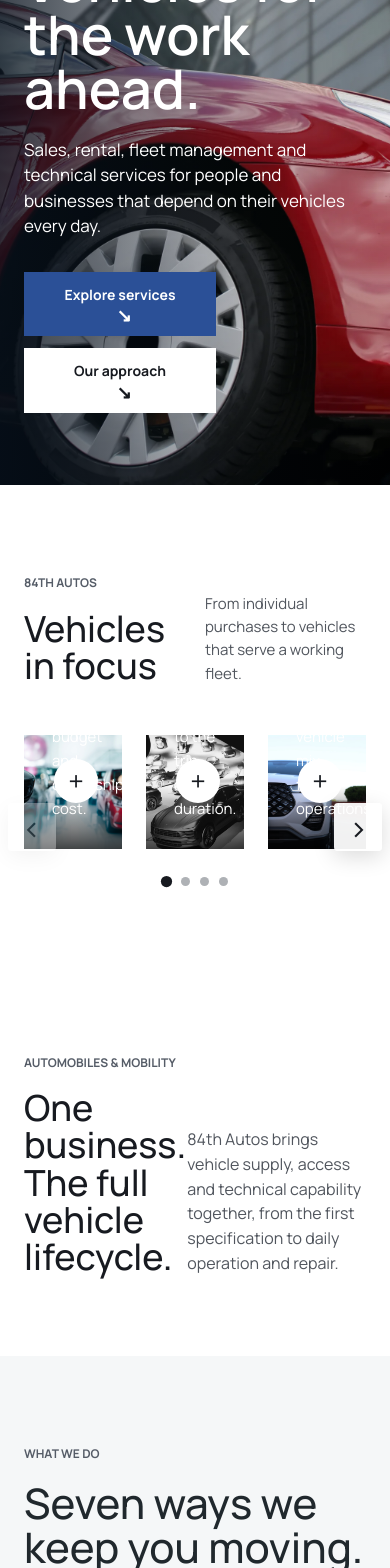
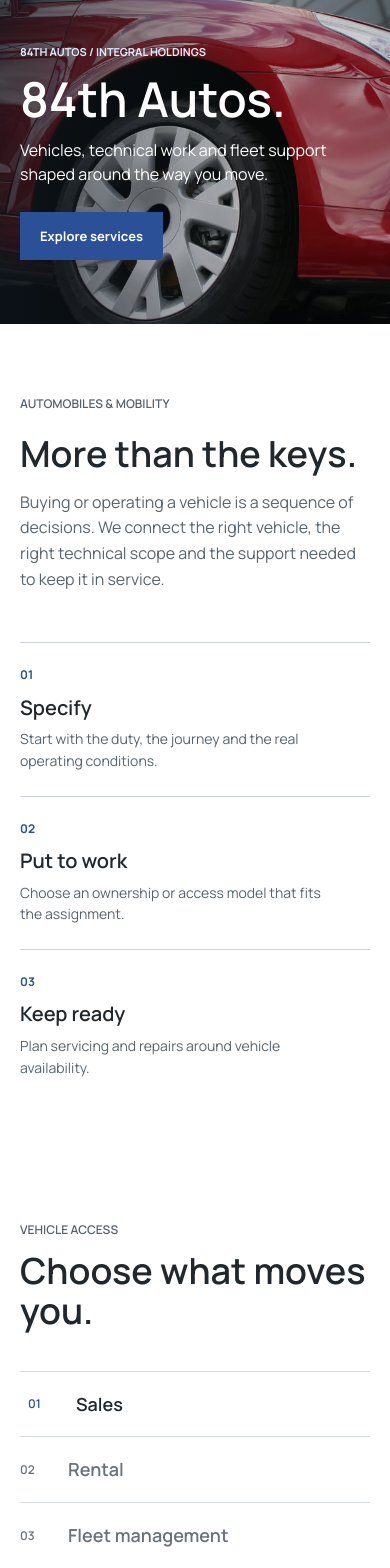
Before and after one commit to dreamdigitalafrica/Integralholdings, a React (Vite) app: page /automobiles.html in a window 390 px wide. Shown: the part 320-1888 px from the top of the page. Built offline with nearby package versions, Linux system fonts and the light colour scheme; grey boxes are pictures that could not be loaded; a web font is replaced by a local one.

Commit message:
Redesign Autos page with focused service layouts

```diff
--- a/src/assets/css/integral.css
+++ b/src/assets/css/integral.css
@@ -36,10 +36,10 @@ button:focus-visible, a:focus-visible { outline: 2px solid var(--integral-blue);
 .integral-nav-dropdown > button { border: 0; background: none; color: inherit; font: inherit; cursor: pointer; }
 .integral-nav-dropdown > button .integral-nav-chevron { display: inline-block; margin-left: 5px; font-size: 14px; line-height: 1; transition: transform .24s cubic-bezier(.22, 1, .36, 1); }
 .integral-nav-dropdown { position: relative; }
-.integral-nav-submenu { position: absolute; right: -12px; top: calc(100% - 9px); width: max-content; min-width: 292px; max-width: min(350px, calc(100vw - 36px)); display: grid; gap: 1px; padding: 8px; border: 1px solid #dde2e3; background: #fff; box-shadow: 0 14px 30px #17253416; opacity: 0; visibility: hidden; pointer-events: none; transform: translateY(-6px); transition: opacity .18s ease, transform .25s cubic-bezier(.22, 1, .36, 1), visibility .25s; }
+.integral-nav-submenu { position: absolute; right: 0; top: calc(100% - 9px); width: max-content; min-width: 0; max-width: min(320px, calc(100vw - 36px)); display: grid; gap: 1px; padding: 6px; border: 1px solid #dde2e3; background: #fff; box-shadow: 0 14px 30px #17253416; opacity: 0; visibility: hidden; pointer-events: none; transform: translateY(-6px); transition: opacity .18s ease, transform .25s cubic-bezier(.22, 1, .36, 1), visibility .25s; }
 .integral-nav-dropdown:hover .integral-nav-submenu, .integral-nav-dropdown:focus-within .integral-nav-submenu, .integral-nav-dropdown.is-open .integral-nav-submenu { opacity: 1; visibility: visible; pointer-events: auto; transform: translateY(0); }
 .integral-nav-dropdown:hover .integral-nav-chevron, .integral-nav-dropdown:focus-within .integral-nav-chevron, .integral-nav-dropdown.is-open .integral-nav-chevron { transform: rotate(180deg); }
-.integral-nav-submenu a { display: flex; align-items: center; justify-content: space-between; gap: 20px; min-height: 42px; padding: 10px 12px; color: var(--integral-ink); font-size: 14px; font-weight: 600; line-height: 1.25; transition: background-color .18s ease, color .18s ease; }
+.integral-nav-submenu a { display: flex; align-items: center; justify-content: space-between; gap: 14px; min-height: 38px; padding: 8px 10px; color: var(--integral-ink); font-size: 13px; font-weight: 600; line-height: 1.25; white-space: nowrap; transition: background-color .18s ease, color .18s ease; }
 .integral-nav-submenu a i { display: inline-block; color: var(--integral-blue); font-size: 17px; font-style: normal; line-height: 1; opacity: 0; transform: translate(-7px, 7px); transition: opacity .2s ease, transform .25s cubic-bezier(.22, 1, .36, 1); }
 .integral-nav-submenu a:hover, .integral-nav-submenu a:focus-visible { background: #eff3f7; color: var(--integral-ink); }
 .integral-nav-submenu a:hover i, .integral-nav-submenu a:focus-visible i { opacity: 1; transform: translate(0, 0); }
@@ -665,3 +665,100 @@ button:focus-visible, a:focus-visible { outline: 2px solid var(--integral-blue);
   .integral-autos-service-row > span { padding-top: 6px; }
   .integral-autos-service-row p { grid-column: 2; }
 }
+
+/* 84th Autos: restrained editorial presentation. */
+.integral-autos-page { color: #20282d; }
+.autos-v2-shell { width: min(1320px, calc(100% - 64px)); margin-inline: auto; }
+.autos-v2-eyebrow { display: block; color: #56626b; font-size: 12px; font-weight: 600; line-height: 1.35; text-transform: uppercase; }
+.integral-autos-hero { min-height: min(660px, 76svh); }
+.integral-autos-hero > img { object-position: center 58%; }
+.integral-autos-hero-shade { background: linear-gradient(90deg, #101820b8, #10182036 70%); }
+.integral-autos-hero-content { padding: 120px 0 78px; justify-content: flex-end; }
+.integral-autos-hero-content > span { margin-bottom: 14px; font-size: 11px; letter-spacing: 0; }
+.integral-autos-hero-content h1 { max-width: 680px; font-size: clamp(48px, 5vw, 74px); font-weight: 550; line-height: 1.04; }
+.integral-autos-hero-content > p { max-width: 430px; margin-top: 14px; font-size: 17px; line-height: 1.5; }
+.integral-autos-hero-actions { width: fit-content; margin-top: 26px; }
+.integral-autos-hero-actions a { display: inline-flex; flex: none; width: auto; min-width: 0; padding: 13px 20px; font-size: 13px; font-weight: 650; }
+.autos-v2-intro { padding-block: 100px 88px; }
+.autos-v2-intro > div:first-of-type { display: grid; grid-template-columns: .9fr 1.1fr; gap: 8%; align-items: end; margin-top: 22px; }
+.autos-v2-intro h2, .autos-v2-section-heading h2, .autos-v2-technical-content h2, .autos-v2-business h2 { margin: 0; font-size: clamp(36px, 3.2vw, 50px); font-weight: 550; line-height: 1.1; }
+.autos-v2-intro > div:first-of-type p { max-width: 570px; margin: 0; color: #58646d; font-size: 16px; line-height: 1.6; }
+.autos-v2-pillars { display: grid; grid-template-columns: repeat(3, 1fr); gap: 36px; margin-top: 76px; }
+.autos-v2-pillars article { border-top: 1px solid #cdd3d6; padding-top: 18px; }
+.autos-v2-pillars strong { color: #2b5097; font-size: 12px; font-weight: 650; }
+.autos-v2-pillars h3 { margin: 20px 0 9px; font-size: 20px; font-weight: 600; }
+.autos-v2-pillars p { max-width: 310px; margin: 0; color: #58646d; font-size: 14px; line-height: 1.55; }
+.autos-v2-selector { padding-block: 92px 112px; scroll-margin-top: 100px; }
+.autos-v2-section-heading { margin-bottom: 40px; }
+.autos-v2-section-heading h2 { margin-top: 13px; }
+.autos-v2-selector-grid { display: grid; grid-template-columns: minmax(310px, .72fr) minmax(0, 1.28fr); gap: clamp(40px, 7vw, 110px); align-items: stretch; }
+.autos-v2-selector-options { display: flex; flex-direction: column; }
+.autos-v2-selector-options button { display: flex; align-items: center; gap: 20px; width: 100%; padding: 18px 0; border: 0; border-top: 1px solid #d7dcdf; background: transparent; color: #697279; font-size: 20px; font-weight: 550; text-align: left; cursor: pointer; transition: color .2s ease, padding-left .2s ease; }
+.autos-v2-selector-options button:last-of-type { border-bottom: 1px solid #d7dcdf; }
+.autos-v2-selector-options button span { min-width: 28px; font-size: 12px; }
+.autos-v2-selector-options button:hover, .autos-v2-selector-options button[aria-pressed="true"] { padding-left: 8px; color: #20282d; }
+.autos-v2-selector-options button[aria-pressed="true"] span { color: #2b5097; }
+.autos-v2-selector-copy { margin-top: auto; padding-top: 42px; }
+.autos-v2-selector-copy h3 { margin: 0 0 12px; font-size: 28px; font-weight: 550; line-height: 1.15; }
+.autos-v2-selector-copy p { max-width: 460px; margin: 0; color: #58646d; font-size: 15px; line-height: 1.6; }
+.autos-v2-selector-image { min-height: 500px; background: #e8ecee; animation: autos-v2-image-in .4s ease both; }
+.autos-v2-selector-image img { display: block; width: 100%; height: 100%; max-height: 620px; object-fit: cover; }
+@keyframes autos-v2-image-in { from { opacity: .65; } to { opacity: 1; } }
+.autos-v2-technical { padding-block: 86px; background: #1f2529; color: #fff; }
+.autos-v2-technical-grid { display: grid; grid-template-columns: minmax(0, .82fr) minmax(0, 1.18fr); gap: clamp(48px, 8vw, 120px); align-items: center; }
+.autos-v2-technical-image { height: min(600px, 52vw); overflow: hidden; }
+.autos-v2-technical-image img { width: 100%; height: 100%; object-fit: cover; object-position: center 58%; }
+.autos-v2-technical-content .autos-v2-eyebrow { color: #b8c8d7; }
+.autos-v2-technical-content h2 { margin-top: 13px; }
+.autos-v2-technical-content > p { max-width: 560px; margin: 18px 0 38px; color: #ced5d9; font-size: 15px; line-height: 1.6; }
+.autos-v2-technical-list { display: grid; grid-template-columns: repeat(2, minmax(0, 1fr)); gap: 28px 34px; }
+.autos-v2-technical-list article { padding-top: 14px; border-top: 1px solid #69747b; }
+.autos-v2-technical-list h3 { margin: 0 0 9px; color: #fff; font-size: 18px; font-weight: 600; }
+.autos-v2-technical-list p { margin: 0; color: #ced5d9; font-size: 13px; line-height: 1.55; }
+.autos-v2-focus { padding-block: 106px 116px; }
+.autos-v2-focus-grid { display: grid; grid-template-columns: repeat(2, minmax(0, 1fr)); gap: 28px; }
+.autos-v2-focus-grid img { display: block; width: 100%; height: auto; aspect-ratio: 1.45; object-fit: cover; }
+.autos-v2-focus-grid article > span { display: block; margin-top: 22px; color: #5d6870; font-size: 12px; font-weight: 600; text-transform: uppercase; }
+.autos-v2-focus-grid h3 { margin: 10px 0 9px; font-size: 26px; font-weight: 550; }
+.autos-v2-focus-grid p { max-width: 500px; margin: 0; color: #58646d; font-size: 15px; line-height: 1.6; }
+.autos-v2-business { position: relative; display: flex; align-items: end; min-height: 510px; overflow: hidden; background: #252d32; color: #fff; }
+.autos-v2-business > img, .autos-v2-business-shade { position: absolute; inset: 0; width: 100%; height: 100%; }
+.autos-v2-business > img { object-fit: cover; object-position: center 62%; }
+.autos-v2-business-shade { background: linear-gradient(90deg, #121a20d9, #121a2066 65%, #121a2033); }
+.autos-v2-business-content { position: relative; z-index: 1; padding-block: 90px; }
+.autos-v2-business .autos-v2-eyebrow { color: #d8e4f2; }
+.autos-v2-business h2 { max-width: 690px; margin-top: 14px; }
+.autos-v2-business p { max-width: 480px; margin: 16px 0 28px; color: #f1f4f6; font-size: 16px; line-height: 1.55; }
+.autos-v2-business a { display: inline-flex; padding: 12px 18px; background: #fff; color: #20282d; font-size: 13px; font-weight: 650; }
+.autos-v2-business a:hover { background: #e6edf6; color: #20282d; }
+@media (max-width: 991px) { .autos-v2-selector-grid { grid-template-columns: minmax(260px, .85fr) minmax(0, 1.15fr); gap: 32px; } .autos-v2-technical-grid { gap: 42px; } }
+@media (max-width: 767px) {
+  .autos-v2-shell { width: min(100% - 40px, 560px); }
+  .integral-autos-hero { min-height: 570px; }
+  .integral-autos-hero-content { width: calc(100% - 40px); padding: 118px 0 64px; }
+  .integral-autos-hero-content h1 { font-size: 48px; }
+  .integral-autos-hero-content > p { font-size: 16px; }
+  .integral-autos-hero-actions { display: block; width: fit-content; }
+  .integral-autos-hero-actions a { width: auto; }
+  .autos-v2-intro, .autos-v2-selector, .autos-v2-focus { padding-block: 72px; }
+  .autos-v2-intro > div:first-of-type, .autos-v2-selector-grid, .autos-v2-technical-grid, .autos-v2-focus-grid { grid-template-columns: 1fr; }
+  .autos-v2-intro > div:first-of-type { gap: 16px; }
+  .autos-v2-intro h2, .autos-v2-section-heading h2, .autos-v2-technical-content h2, .autos-v2-business h2 { font-size: 36px; }
+  .autos-v2-pillars { grid-template-columns: 1fr; gap: 24px; margin-top: 50px; }
+  .autos-v2-pillars h3 { margin-top: 10px; }
+  .autos-v2-selector-grid { gap: 32px; }
+  .autos-v2-selector-options button { font-size: 18px; }
+  .autos-v2-selector-copy { padding-top: 28px; }
+  .autos-v2-selector-copy h3 { font-size: 24px; }
+  .autos-v2-selector-image { min-height: 0; aspect-ratio: 1.15; }
+  .autos-v2-selector-image img { height: 100%; }
+  .autos-v2-technical { padding-block: 58px 70px; }
+  .autos-v2-technical-image { height: 300px; }
+  .autos-v2-technical-list { gap: 22px; }
+  .autos-v2-focus-grid { gap: 44px; }
+  .autos-v2-focus-grid h3 { font-size: 23px; }
+  .autos-v2-business { min-height: 500px; }
+  .autos-v2-business-content { padding-block: 70px; }
+}
+@media (max-width: 430px) { .autos-v2-technical-list { grid-template-columns: 1fr; } }
+@media (prefers-reduced-motion: reduce) { .autos-v2-selector-image { animation: none; } }
--- a/src/pages/IntegralPages.jsx
+++ b/src/pages/IntegralPages.jsx
@@ -1,9 +1,8 @@
 /* eslint-disable react/prop-types */
-import { useEffect } from "react";
+import { useEffect, useState } from "react";
 import { Link } from "react-router-dom";
 import { Layout } from "../layouts/Layout";
 import { subsidiaries, values } from "../content";
-import { AutosCarousel } from "../components/AutosCarousel";
 
 const PageHero = ({ eyebrow, title, description, image }) => <section className="integral-page-hero" style={{ backgroundImage: `url(${image})` }}><div className="container"><span className="td-section-title-pre">{eyebrow}</span><h1>{title}</h1><p>{description}</p></div></section>;
 const NextLink = ({ to, children }) => <Link className="integral-next-link" to={to}>{children}<span aria-hidden="true">↗</span></Link>;
@@ -71,25 +70,20 @@ export const SubsidiaryPage = ({ id }) => {
 
 export const AutosPage = () => {
   useAutosReveals();
-  const services = [
-    ["Sales", "Vehicle selection starts with the job the vehicle needs to do. We help customers compare suitable options, understand the purchase terms and plan a clear handover."],
-    ["Fabrication", "Body and component fabrication for defined vehicle requirements, with attention to fit, function and the conditions in which the vehicle will work."],
-    ["Rental", "Short and longer-term vehicle access for individuals, project teams and organisations, matched to the trip, duration and operating need."],
-    ["Fleet management", "Vehicle planning, allocation and maintenance coordination that helps organisations track usage, manage downtime and keep essential journeys covered."],
-    ["Repairs", "Inspection, fault diagnosis and repair coordination focused on restoring safe, dependable vehicle operation and keeping owners informed of the work required."],
-    ["Coupling", "Integration of vehicle bodies, equipment and components against a defined specification, with fit and readiness checked before the vehicle is put to work."],
-    ["Manufacturing", "Vehicle production and assembly work shaped by the intended use, component requirements and a clear path from specification through delivery."],
+  const [activeService, setActiveService] = useState(0);
+  const accessServices = [
+    { name: "Sales", title: "Choose for the way you drive.", description: "Vehicle selection begins with intended use, operating conditions and ownership cost. Compare the options, confirm the purchase terms and know what happens at handover.", image: "/integral/autos-showroom.webp", alt: "Vehicles on display in a showroom" },
+    { name: "Rental", title: "The vehicle you need, for the time you need it.", description: "Access vehicles for a trip, a temporary assignment or a longer project. We match capacity and duration to the work, without treating every requirement as the same rental.", image: "/integral/autos-white-suv.webp", alt: "White SUV parked outdoors" },
+    { name: "Fleet management", title: "Keep your working vehicles working.", description: "Plan allocation, track use and coordinate maintenance around actual demand. A clear view of vehicle availability helps teams manage downtime before it disrupts operations.", image: "/integral/autos-city-cars.webp", alt: "Cars parked on a city street" },
   ];
+  const selected = accessServices[activeService];
   return <Layout header={1} footer={1}><main className="integral-autos-page">
-  <section className="integral-autos-hero" aria-labelledby="autos-title"><img src="/integral/autos-red-city.webp" alt="Red car against contemporary city architecture" /><div className="integral-autos-hero-shade" /><div className="integral-autos-hero-content integral-autos-live-reveal"><span>84th Autos / Integral Holdings</span><h1 id="autos-title">Vehicles for the work ahead.</h1><p>Sales, rental, fleet management and technical services for people and businesses that depend on their vehicles every day.</p><div className="integral-autos-hero-actions"><a href="#autos-services">Explore services <span aria-hidden="true">↘</span></a><a href="#autos-process">Our approach <span aria-hidden="true">↘</span></a></div></div></section>
-  <AutosCarousel />
-  <section className="integral-autos-intro-band integral-autos-live-reveal" aria-labelledby="autos-intro-title"><p className="integral-autos-kicker">Automobiles &amp; Mobility</p><h2 id="autos-intro-title">One business. The full vehicle lifecycle.</h2><p>84th Autos brings vehicle supply, access and technical capability together, from the first specification to daily operation and repair.</p></section>
-  <section className="integral-autos-service-directory" id="autos-services" aria-labelledby="autos-services-title"><div className="integral-autos-service-directory-heading integral-autos-live-reveal"><span className="integral-autos-kicker">What we do</span><h2 id="autos-services-title">Seven ways we keep you moving.</h2><p>Choose the right vehicle, put it to work and keep it ready for what comes next.</p></div><div className="integral-autos-service-list">{services.map(([title, description], index) => <article className="integral-autos-service-row integral-autos-live-reveal" key={title}><span>0{index + 1}</span><h3>{title}</h3><p>{description}</p></article>)}</div></section>
-  <section className="integral-autos-editorial integral-autos-live-reveal" id="autos-sourcing" aria-labelledby="autos-sourcing-title"><div className="integral-autos-editorial-media"><img src="/integral/autos-charge-yellow.webp" alt="Yellow electric vehicle charging" loading="lazy" /></div><div className="integral-autos-editorial-copy"><p className="integral-autos-kicker">Sales &amp; rental</p><h2 id="autos-sourcing-title">The right vehicle for the right assignment.</h2><p>Whether the requirement is a personal vehicle, a temporary rental or a project fleet, the brief comes first: capacity, operating conditions, duration and total cost.</p><a href="#autos-services">View services <span aria-hidden="true">→</span></a></div></section>
-  <section className="integral-autos-editorial integral-autos-editorial-reverse integral-autos-live-reveal" id="autos-advisory" aria-labelledby="autos-advisory-title"><div className="integral-autos-editorial-media"><img src="/integral/autos-charge-blue.webp" alt="Blue electric vehicle connected to a charger" loading="lazy" /></div><div className="integral-autos-editorial-copy"><p className="integral-autos-kicker">Fleet management</p><h2 id="autos-advisory-title">Know what your fleet needs next.</h2><p>A useful fleet plan accounts for utilisation, scheduled maintenance and vehicles off the road. We bring those decisions into one operational view.</p><a href="#autos-services">View services <span aria-hidden="true">→</span></a></div></section>
-  <section className="integral-autos-editorial integral-autos-live-reveal" id="autos-workshop" aria-labelledby="autos-workshop-title"><div className="integral-autos-editorial-media"><img src="/integral/autos-workshop.webp" alt="Vehicles in a modern automobile workshop" loading="lazy" /></div><div className="integral-autos-editorial-copy"><p className="integral-autos-kicker">Repairs &amp; technical work</p><h2 id="autos-workshop-title">Keep vehicles ready for service.</h2><p>Inspection and repair start with the fault and its effect on safe operation. Fabrication and component coupling start with a defined specification and a proper fit.</p><a href="#autos-services">View services <span aria-hidden="true">→</span></a></div></section>
-  <section className="integral-autos-fleet integral-autos-live-reveal" id="autos-fleet" aria-labelledby="autos-fleet-title"><img src="/integral/autos-fuel.webp" alt="Fuel nozzles at a service station" loading="lazy" /><div><p className="integral-autos-kicker">Manufacturing &amp; fleet</p><h2 id="autos-fleet-title">Built for the duty, managed for the distance.</h2><p>Vehicle assembly and fleet planning should answer the same question: what must this vehicle do reliably, day after day? We work from that specification through delivery and operation.</p></div></section>
-  <section className="integral-autos-process" id="autos-process" aria-labelledby="autos-process-title"><div className="integral-autos-section-head integral-autos-live-reveal"><div><span className="td-section-title-pre">How we work</span><h2 id="autos-process-title">From brief to road readiness.</h2></div></div><div className="integral-autos-process-grid">{[["Specify", "Define the vehicle's duty, operating conditions, capacity and budget before a recommendation is made."], ["Select", "Review suitable vehicles or components against availability, fit and total ownership cost."], ["Prepare", "Agree the supply or technical scope, documentation, handover requirements and next steps."], ["Maintain", "Plan inspection and repair needs so vehicles remain useful after delivery."]].map(([title, text], index) => <article className="integral-autos-live-reveal" key={title}><span>0{index + 1}</span><h3>{title}</h3><p>{text}</p></article>)}</div></section>
+  <section className="integral-autos-hero" aria-labelledby="autos-title"><img src="/integral/autos-red-city.webp" alt="Red car against contemporary city architecture" /><div className="integral-autos-hero-shade" /><div className="integral-autos-hero-content integral-autos-live-reveal"><span>84th Autos / Integral Holdings</span><h1 id="autos-title">84th Autos.</h1><p>Vehicles, technical work and fleet support shaped around the way you move.</p><div className="integral-autos-hero-actions"><a href="#autos-services">Explore services</a></div></div></section>
+  <section className="autos-v2-intro autos-v2-shell integral-autos-live-reveal"><span className="autos-v2-eyebrow">Automobiles &amp; mobility</span><div><h2>More than the keys.</h2><p>Buying or operating a vehicle is a sequence of decisions. We connect the right vehicle, the right technical scope and the support needed to keep it in service.</p></div><div className="autos-v2-pillars"><article><strong>01</strong><h3>Specify</h3><p>Start with the duty, the journey and the real operating conditions.</p></article><article><strong>02</strong><h3>Put to work</h3><p>Choose an ownership or access model that fits the assignment.</p></article><article><strong>03</strong><h3>Keep ready</h3><p>Plan servicing and repairs around vehicle availability.</p></article></div></section>
+  <section className="autos-v2-selector autos-v2-shell" id="autos-services" aria-labelledby="autos-services-title"><div className="autos-v2-section-heading integral-autos-live-reveal"><span className="autos-v2-eyebrow">Vehicle access</span><h2 id="autos-services-title">Choose what moves you.</h2></div><div className="autos-v2-selector-grid"><div className="autos-v2-selector-options" role="group" aria-label="Vehicle services">{accessServices.map((service, index) => <button key={service.name} type="button" aria-pressed={activeService === index} onClick={() => setActiveService(index)}><span>0{index + 1}</span>{service.name}</button>)}<div className="autos-v2-selector-copy" aria-live="polite"><h3>{selected.title}</h3><p>{selected.description}</p></div></div><div className="autos-v2-selector-image" key={selected.image}><img src={selected.image} alt={selected.alt} loading="lazy" /></div></div></section>
+  <section className="autos-v2-technical" aria-labelledby="autos-technical-title"><div className="autos-v2-shell autos-v2-technical-grid"><div className="autos-v2-technical-image"><img src="/integral/autos-models.webp" alt="Selection of car models on a studio display" loading="lazy" /></div><div className="autos-v2-technical-content"><span className="autos-v2-eyebrow">Technical capability</span><h2 id="autos-technical-title">Built around the brief.</h2><p>Technical work starts with what the vehicle needs to carry, connect or withstand, then moves to a defined scope and a clear standard for handover.</p><div className="autos-v2-technical-list"><article><h3>Fabrication</h3><p>Vehicle bodies and components specified for fit, function and working conditions.</p></article><article><h3>Coupling</h3><p>Integrating bodies, equipment and components against an agreed configuration.</p></article><article><h3>Manufacturing</h3><p>Assembly work planned from intended use through component selection and delivery.</p></article><article><h3>Repairs</h3><p>Fault diagnosis and repair coordination with attention to safe, dependable operation.</p></article></div></div></div></section>
+  <section className="autos-v2-focus autos-v2-shell" aria-labelledby="autos-focus-title"><div className="autos-v2-section-heading integral-autos-live-reveal"><span className="autos-v2-eyebrow">On the road</span><h2 id="autos-focus-title">Support beyond supply.</h2></div><div className="autos-v2-focus-grid"><article className="integral-autos-live-reveal"><img src="/integral/autos-workshop.webp" alt="Cars being serviced in an automobile workshop" loading="lazy" /><span>Service &amp; repairs</span><h3>Less guesswork in the workshop.</h3><p>Understand the fault, agree the work and return the vehicle to service with the right checks in place.</p></article><article className="integral-autos-live-reveal"><img src="/integral/autos-charge-yellow.webp" alt="Electric vehicle connected to a charging point" loading="lazy" /><span>Changing mobility</span><h3>New options, considered properly.</h3><p>Evaluate an electric vehicle against the driving pattern and charging access it will actually have.</p></article></div></section>
+  <section className="autos-v2-business" aria-labelledby="autos-business-title"><img src="/integral/autos-fuel.webp" alt="Fuel nozzles at a filling station" loading="lazy" /><div className="autos-v2-business-shade" /><div className="autos-v2-shell autos-v2-business-content"><span className="autos-v2-eyebrow">Work with 84th Autos</span><h2 id="autos-business-title">Do business with 84th Autos.</h2><p>From one vehicle to a working fleet, bring us the brief. We will help define the next practical step.</p><Link to="/about.html">Explore the Group</Link></div></section>
 </main></Layout>;
 };
 
```
